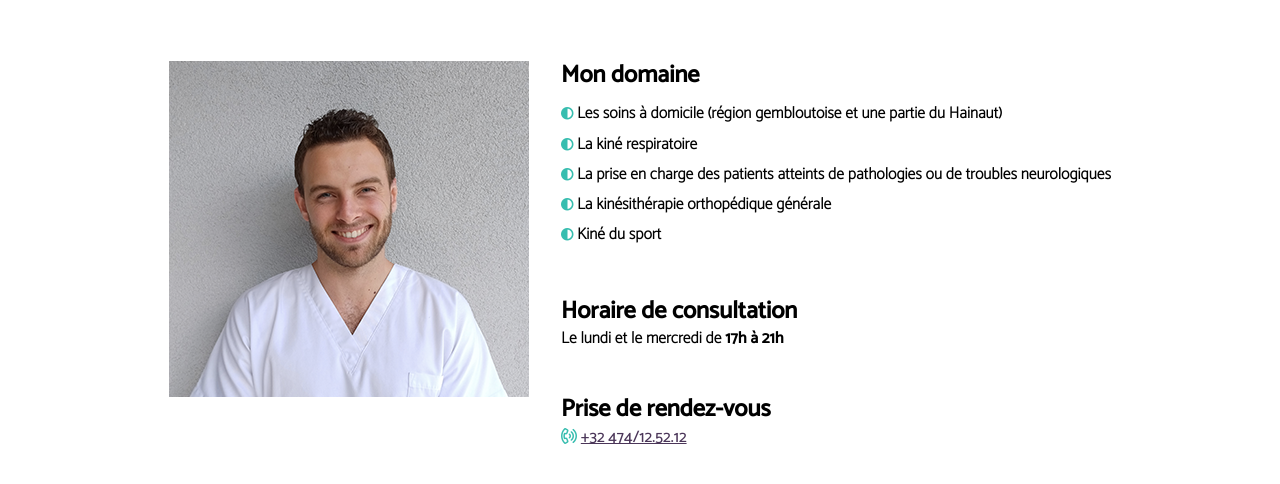
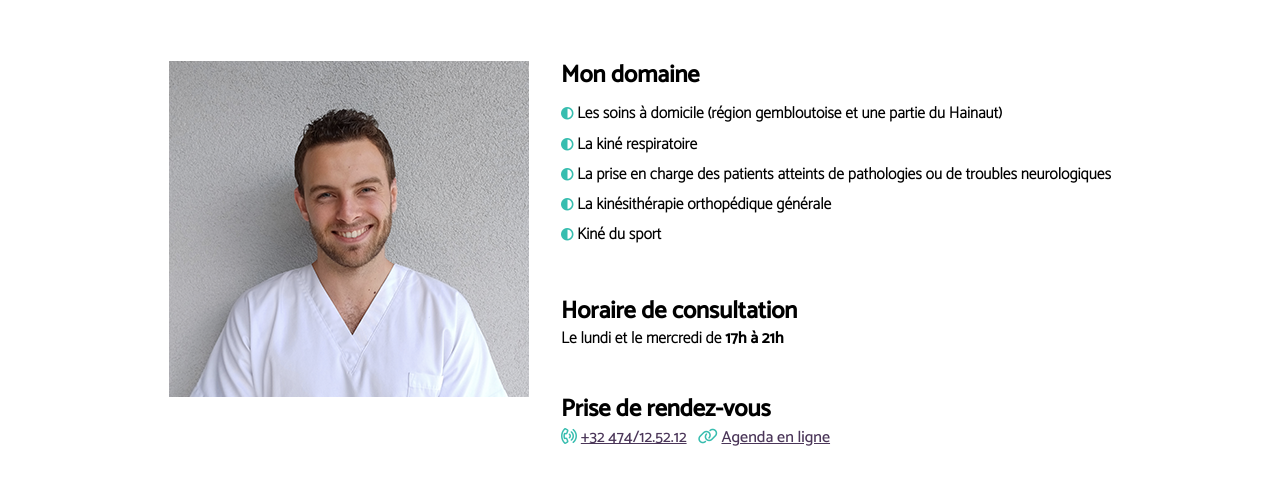
Before and after one commit to b12consulting/kineris_website, a plain HTML site: page corentin-gregoire-kinesitherapeute.html in a window 1280 px wide. Shown: the part 468-952 px from the top of the page. Drawn offline with Linux system fonts and the light colour scheme.

Commit message:
ajout des agendas en ligne

```diff
--- a/corentin-gregoire-kinesitherapeute.html
+++ b/corentin-gregoire-kinesitherapeute.html
@@ -72,6 +72,10 @@
                             <span class="fa"></span>
                             <a href="tel:+32474125212">+32 474/12.52.12</a>
                         </div>
+                        <div>
+                            <span class="fa"></span>
+                            <a target="_blank" href="http://www.doctoranytime.be/doctorcrmv2/Appointments/AllAppointments?doctorId=108943&doctorAdminId=0">Agenda en ligne</a>
+                        </div>
                     </div>
                 </div>
             </div>
```
Also changed, not shown: mathis-noel-kinesitherapeute.html (+4 -0 lines).
